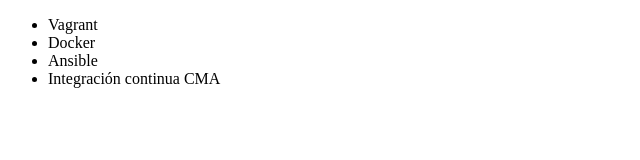
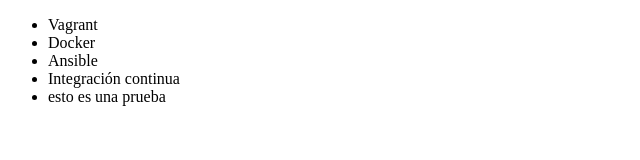
Before and after one commit to CresMendez/cursoAluraGitHub, a plain HTML site: page index.html in a window 1280 px wide. Shown: the whole page, without its empty margins (0-640 px from the left). Drawn offline with Linux system fonts and the light colour scheme.

Commit message:
se agrega nueva li para agregar nueva info

```diff
--- a/index.html
+++ b/index.html
@@ -9,7 +9,8 @@
          <li> Vagrant </li>
          <li> Docker </li>
          <li> Ansible </li>
-         <li> Integración continua CMA</li>
+         <li> Integración continua</li>
+         <li>esto es una prueba</li>
      </ul>
 </body>
 </html>
```
